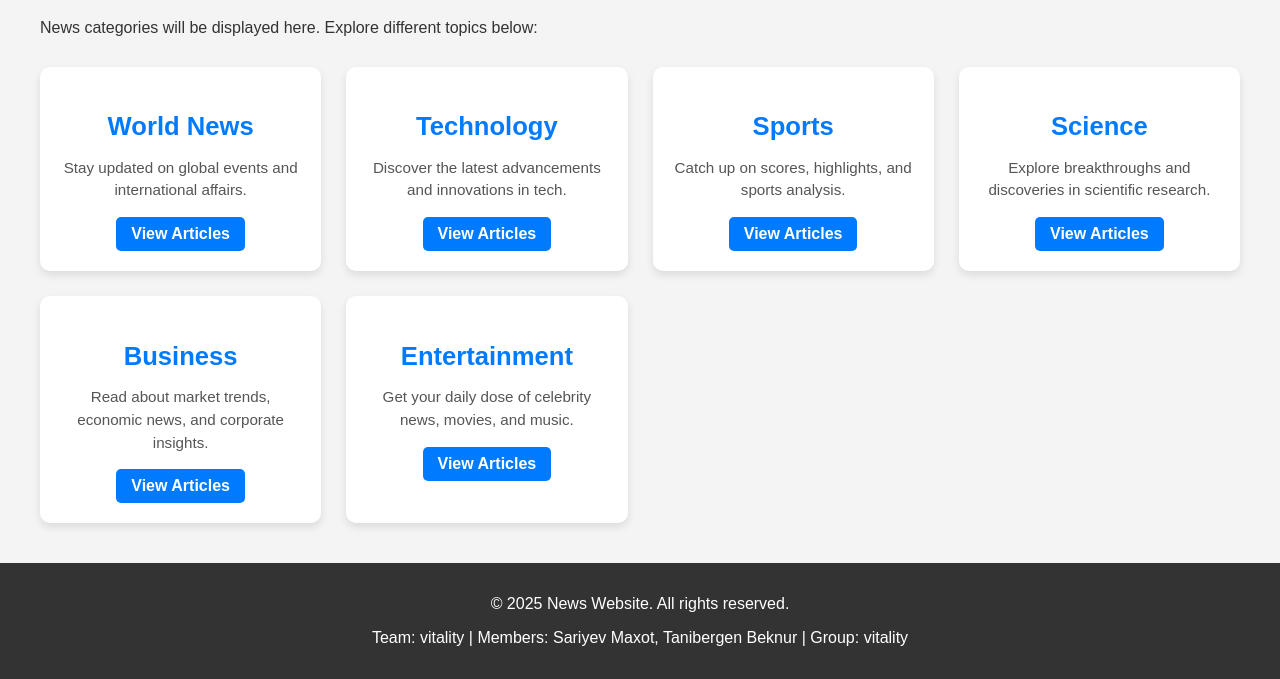
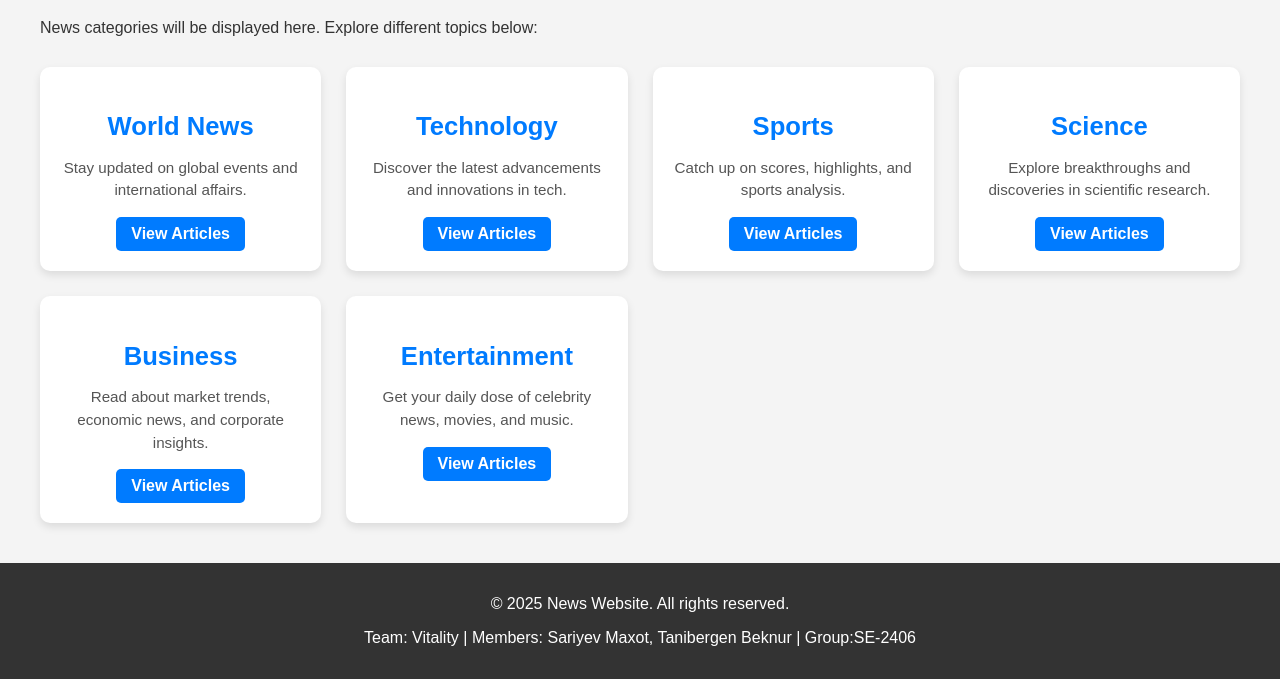
Before and after one commit to bekhop2006/WEB_Ass2, a plain HTML site: page html/categories.html in a window 1280 px wide. Shown: the part 121-800 px from the top of the page. Drawn offline with Linux system fonts and the light colour scheme.

Commit message:
fix some problems

```diff
--- a/html/categories.html
+++ b/html/categories.html
@@ -63,7 +63,7 @@
 
     <footer>
         <p>&copy; 2025 News Website. All rights reserved.</p>
-        <p>Team: vitality | Members: Sariyev Maxot, Tanibergen Beknur | Group: vitality</p>
+        <p>Team: Vitality | Members: Sariyev Maxot, Tanibergen Beknur | Group:SE-2406</p>
     </footer>
 </body>
 </html>
```
Also changed, not shown: html/about.html (+1 -1 lines), html/contact.html (+1 -1 lines).
